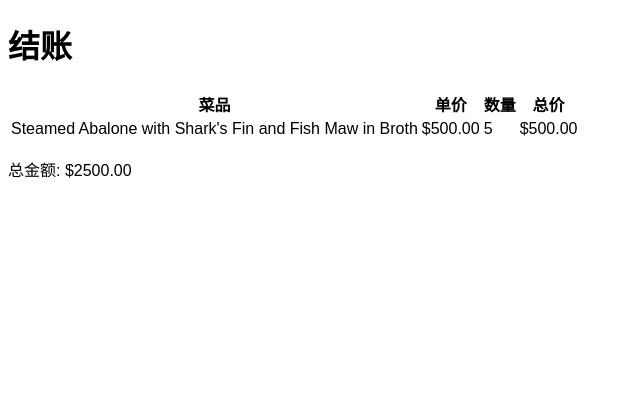
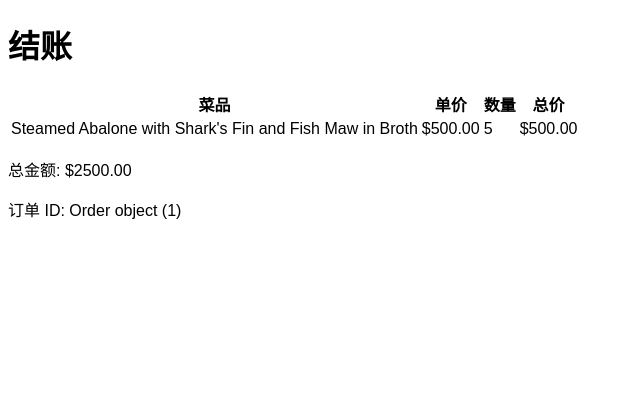
Before and after one commit to 1ChenLiwei1/Chen_Liwei_game, a Django app: page /order/checkout/1/ in a window 1280 px wide. Shown: the top 420 px of the page, without its empty margins (0-640 px from the left). Run offline with Django 5.2, Linux system fonts and the light colour scheme; data comes from the database, SQL or seed files in the repository; both versions use the stored data as it was after the commit.

Commit message:
Initial commit

```diff
--- a/restaurant_ordering/orders/templates/orders/checkout.html
+++ b/restaurant_ordering/orders/templates/orders/checkout.html
@@ -25,7 +25,8 @@
     </tr>
     {% endfor %}
 </table>
-<p>总金额: ${{ total_price }}</p>
+    <p>总金额: ${{ total_price }}</p>
+    <p>订单 ID: {{ order }}</p>
 
     <button class="floating-button" onclick="goToPayment()">💳 立即支付</button>
 </body>
@@ -35,7 +36,8 @@
 
 <script>
     let orderData = JSON.parse(localStorage.getItem('orderData')) || {};
-    let menuItems = {{ menu_items|safe }};
+    let menuItems = JSON.parse('{{ menu_items_json|escapejs }}');
+    let orderId = "{{ order.id }}";
 
     function renderOrderSummary() {
         let totalPrice = 0;
@@ -57,8 +59,12 @@
     }
 
     function goToPayment() {
-        let encodedOrderData = encodeURIComponent(JSON.stringify(orderData));
-        window.location.href = `{% url 'create_checkout_session' %}?orderData=${encodedOrderData}`;
+        if (!orderId || orderId === "None") {
+            alert("订单 ID 无效，请刷新页面或重新下单！");
+            return;
+        }
+
+        window.location.href = `/order/create-checkout-session/?order_id=${orderId}`;
     }
 
     renderOrderSummary();
--- a/restaurant_ordering/orders/views.py
+++ b/restaurant_ordering/orders/views.py
@@ -51,27 +51,43 @@ def submit_order(request):
 
 
 def create_checkout_session(request):
-    import json
-    order_id = request.GET.get('order_id')  # 获取订单 ID
+    order_id = request.GET.get('order_id')
+    if not order_id:
+        return redirect("order_summary")
 
-    order = get_object_or_404(Order, id=order_id)  # 确保订单存在
+    order = get_object_or_404(Order, id=order_id)
+    order_items = OrderItems.objects.filter(order=order)  # ✅ 确保查询正确
 
-    session = stripe.checkout.Session.create(
-        payment_method_types=['card'],
-        line_items=[{
-            'price_data': {
-                'currency': 'cny',
-                'product_data': {'name': '餐厅订单'},
-                'unit_amount': int(order.total_price * 100),  # 确保价格正确
-            },
-            'quantity': 1,
-        }],
-        mode='payment',
-        success_url="http://127.0.0.1:8000/success/",
-        cancel_url="http://127.0.0.1:8000/cancel/",
-    )
+    # ✅ 打印调试信息
+    for item in order_items:
+        print(f"OrderItem: {item}, MenuItem: {item.menuitem}")  # 🚨 如果报错，说明 item.menuitem 没关联
+
+    # ✅ 计算总价
+    total_price = sum(item.menuitem.price * item.quantity for item in order_items)
+    total_price = int(total_price * 100)  # ✅ Stripe 需要整数单位（分）
+
+    try:
+        session = stripe.checkout.Session.create(
+            payment_method_types=['card'],
+            line_items=[{
+                'price_data': {
+                    'currency': 'cny',
+                    'product_data': {'name': '餐厅订单'},
+                    'unit_amount': total_price,
+                },
+                'quantity': 1,
+            }],
+            mode='payment',
+            success_url="http://127.0.0.1:8000/success/",
+            cancel_url="http://127.0.0.1:8000/cancel/",
+        )
+    except Exception as e:
+        print("Stripe 创建会话错误:", e)
+        return redirect("order_summary")
 
     return redirect(session.url, code=303)
+
+
 
 def menu(request, table_id):
     menu_items = MenuItem.objects.all()  # 查询所有菜单项
@@ -89,10 +105,17 @@ def checkout(request, order_id):
 
     total_price = sum(item.menuitem.price * item.quantity for item in order_items)
 
+    menu_items = list(MenuItem.objects.values("id", "name", "price"))
+    for item in menu_items:
+        item["price"] = float(item["price"])
+
+    menu_items_json = json.dumps(menu_items)
+
     return render(request, "orders/checkout.html", {
         "order": order,
         "order_items": order_items,
         "total_price": total_price,
+        "menu_items_json": menu_items_json
     })
 
 
```
Also changed, not shown: restaurant_ordering/db.sqlite3.
